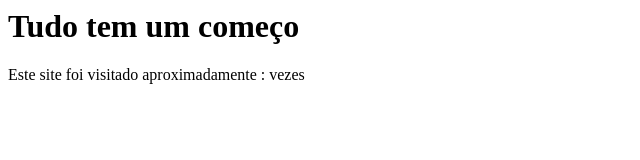
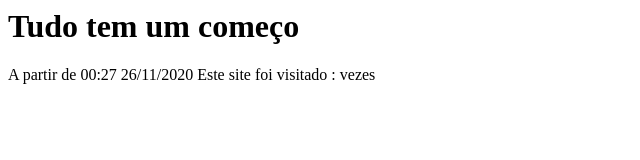
Before and after one commit to walmello24/tudo-tem-um-comeco, a plain HTML site: page index.html in a window 1280 px wide. Shown: the full height of the page, 0-640 px from the left. Drawn offline with Linux system fonts and the light colour scheme.

Commit message:
contar visitas a partir da data

```diff
--- a/index.html
+++ b/index.html
@@ -1,6 +1,7 @@
 <h1>Tudo tem um começo</h1>
 <p>
-    Este site foi visitado aproximadamente :
+    A partir de 00:27 26/11/2020
+    Este site foi visitado :
     <span id="visits"></span> vezes
 </p>
 <script>
```
